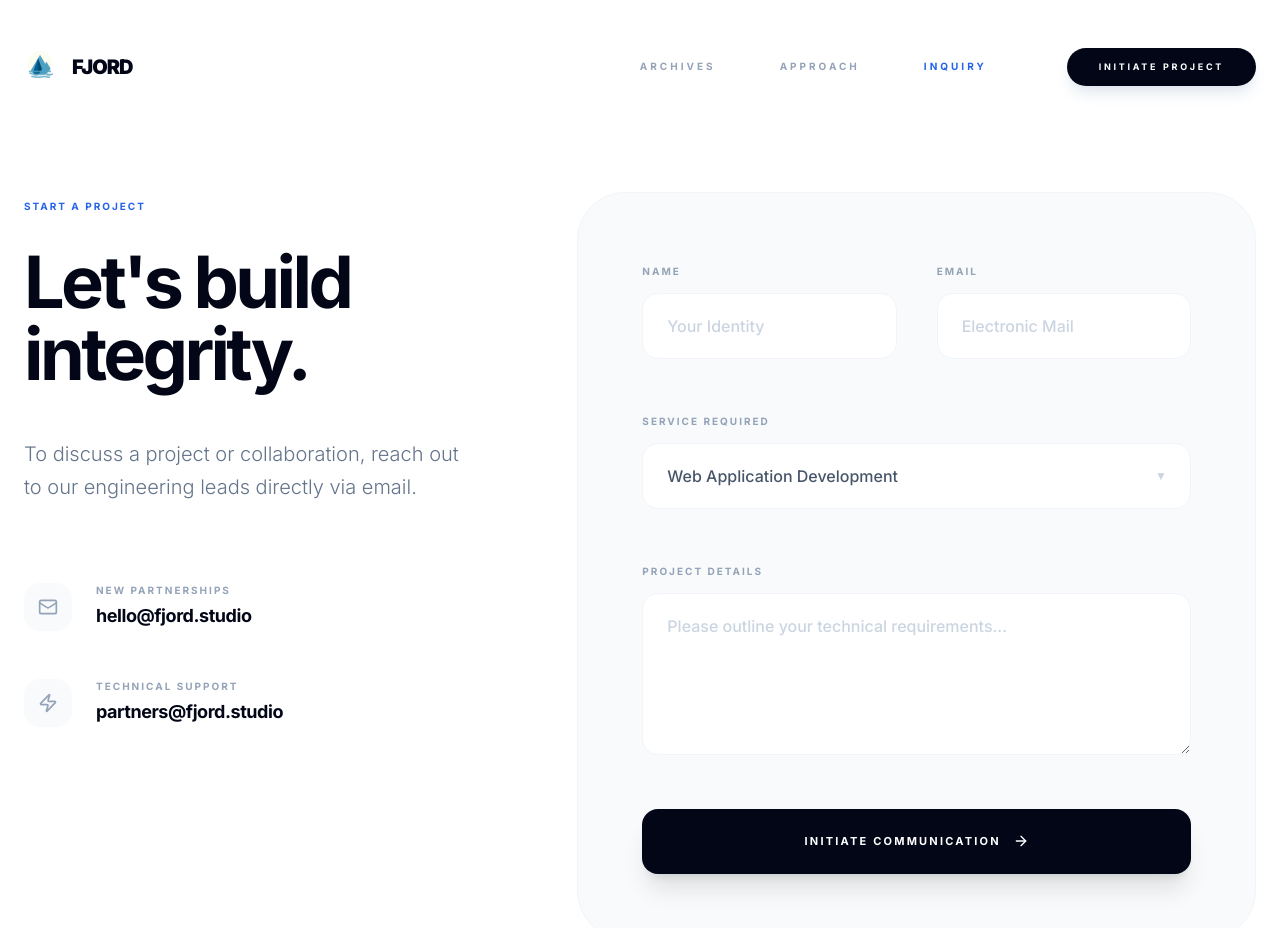
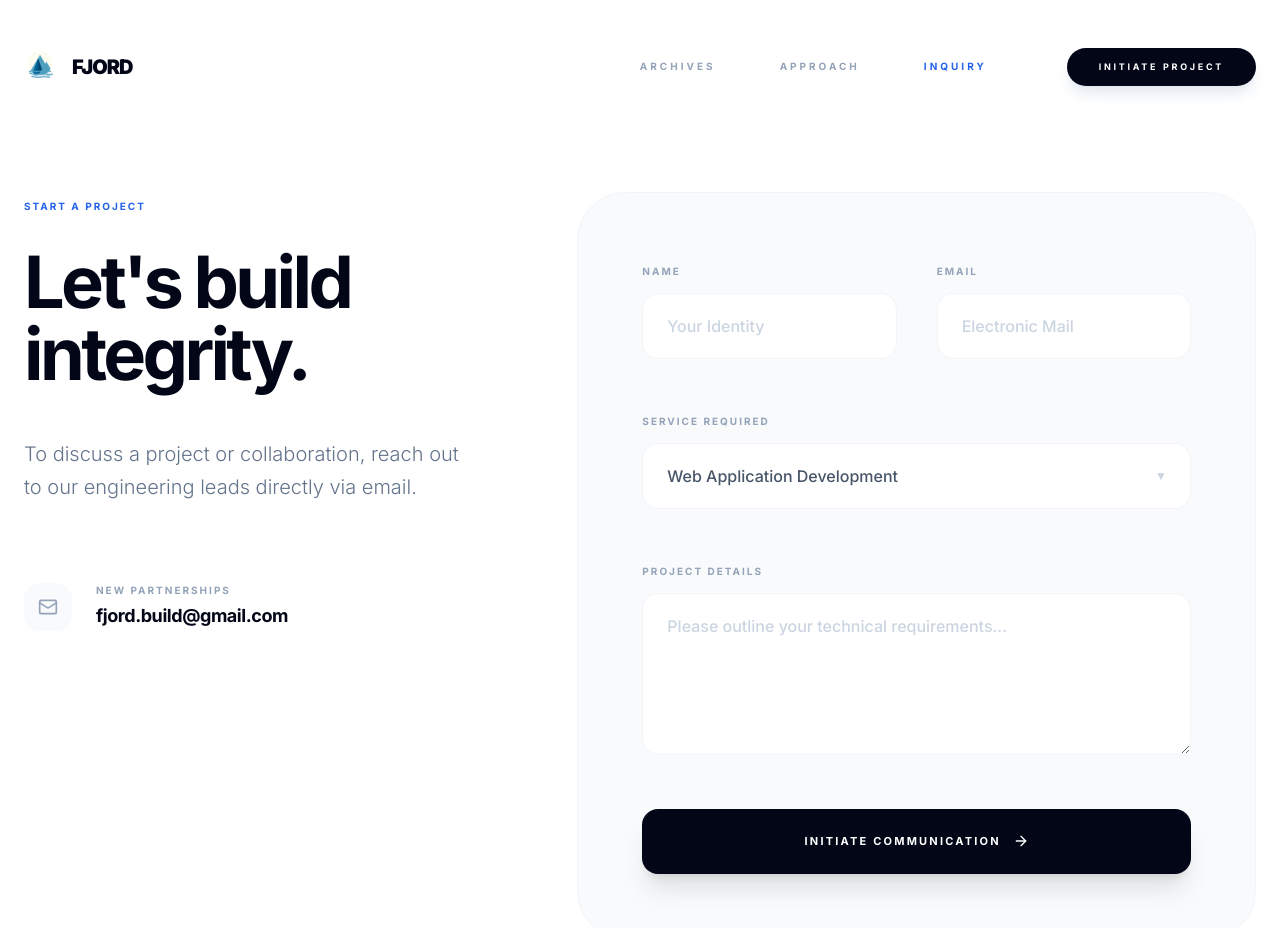
Before and after one commit to raghavendraakashu/fjord-website, a React (Vite) app: page /#/contact in a window 1280 px wide. Shown: the top 928 px of the page. Built offline with nearby package versions, Linux system fonts and the light colour scheme.

Commit message:
Update contact email and simplify contact sections

```diff
--- a/components/Footer.tsx
+++ b/components/Footer.tsx
@@ -31,7 +31,7 @@ const Footer: React.FC = () => {
           <div>
             <h4 className="font-bold text-slate-950 mb-8 text-[10px] uppercase tracking-[0.3em]">Connect</h4>
             <ul className="space-y-4 text-[11px] font-bold uppercase tracking-wider text-slate-400">
-              <li><a href="mailto:hello@fjord.studio" className="hover:text-blue-600 transition-colors">Email</a></li>
+              <li><a href="mailto:fjord.build@gmail.com" className="hover:text-blue-600 transition-colors">Email</a></li>
               <li><a href="#" className="hover:text-blue-600 transition-colors">Instagram</a></li>
             </ul>
           </div>
--- a/pages/Contact.tsx
+++ b/pages/Contact.tsx
@@ -34,18 +34,10 @@ const Contact: React.FC = () => {
                   </div>
                   <div>
                     <h4 className="text-[10px] font-bold uppercase tracking-ultra text-slate-400 mb-1">New Partnerships</h4>
-                    <p className="text-lg font-bold text-slate-950 tracking-tight">hello@fjord.studio</p>
+                    <p className="text-lg font-bold text-slate-950 tracking-tight">fjord.build@gmail.com</p>
                   </div>
                 </div>
-                <div className="flex gap-6">
-                  <div className="w-12 h-12 bg-slate-50 rounded-2xl flex items-center justify-center shrink-0">
-                    <Zap className="w-5 h-5 text-slate-400" />
-                  </div>
-                  <div>
-                    <h4 className="text-[10px] font-bold uppercase tracking-ultra text-slate-400 mb-1">Technical Support</h4>
-                    <p className="text-lg font-bold text-slate-950 tracking-tight">partners@fjord.studio</p>
-                  </div>
-                </div>
+
               </div>
             </motion.div>
           </div>
```
